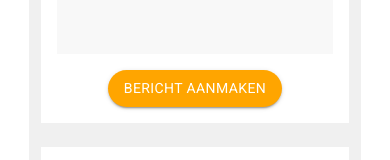
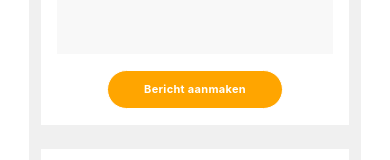
Before and after one commit to kazouki/social-brothers-blogpost, a React (Create React App) app: page / in a window 390 px wide. Shown: the part 496-656 px from the top of the page. Built offline with nearby package versions, Linux system fonts and the light colour scheme; grey boxes are pictures that could not be loaded.

Commit message:
add correct button stylingand, add responsive sizing to buttons

```diff
--- a/src/pages/Layout/index.js
+++ b/src/pages/Layout/index.js
@@ -4,7 +4,7 @@ import BlogCard from "../../components/BlogCard";
 import Grid from "@material-ui/core/Grid";
 import Container from "@material-ui/core/Container";
 import Button from "@material-ui/core/Button";
-import { makeStyles } from "@material-ui/core/styles";
+import { makeStyles, withStyles } from "@material-ui/core/styles";
 
 export default function Layout(props) {
   const useStyles = makeStyles((theme) => ({
@@ -30,11 +30,6 @@ export default function Layout(props) {
       background: "orange",
       borderRadius: 30,
     },
-    loadButtonCards: {
-      color: "white",
-      background: "orange",
-      borderRadius: 30,
-    },
     section: {
       padding: theme.spacing(2),
       textAlign: "center",
@@ -53,6 +48,45 @@ export default function Layout(props) {
   }));
   const classes = useStyles();
 
+  const SectionButton = withStyles({
+    root: {
+      boxShadow: "none",
+      textTransform: "none",
+      fontSize: 11,
+      fontWeight: "bold",
+      padding: "10px 15%",
+      border: "1px solid",
+      lineHeight: 1.5,
+      color: "white",
+      background: "orange",
+      borderRadius: 30,
+      fontFamily: [
+        "-apple-system",
+        "BlinkMacSystemFont",
+        '"Segoe UI"',
+        "Roboto",
+        '"Helvetica Neue"',
+        "Arial",
+        "sans-serif",
+        '"Apple Color Emoji"',
+        '"Segoe UI Emoji"',
+        '"Segoe UI Symbol"',
+      ].join(","),
+      "&:hover": {
+        backgroundColor: "#ffc04c",
+        boxShadow: "none",
+      },
+      "&:active": {
+        boxShadow: "none",
+        backgroundColor: "#0062cc",
+        borderColor: "#005cbf",
+      },
+      "&:focus": {
+        boxShadow: "0 0 0 0.2rem rgba(0,123,255,.5)",
+      },
+    },
+  })(Button);
+
   return (
     <div className={classes.root}>
       <Grid container spacing={3} className={classes.layoutGrid}>
@@ -66,9 +100,7 @@ export default function Layout(props) {
           <Container className={classes.section}>
             <BlogForm />
             <Container>
-              <Button className={classes.loadButton} variant="contained">
-                Bericht aanmaken
-              </Button>
+              <SectionButton>Bericht aanmaken</SectionButton>
             </Container>
           </Container>
         </Grid>
@@ -84,9 +116,7 @@ export default function Layout(props) {
             </Grid>
             <Grid item xs={12} sm={12}>
               <Container className={classes.section}>
-                <Button className={classes.loadButtonCards} variant="contained">
-                  Meer laden
-                </Button>
+                <SectionButton>Meer laden</SectionButton>
               </Container>
             </Grid>
           </Container>
```
